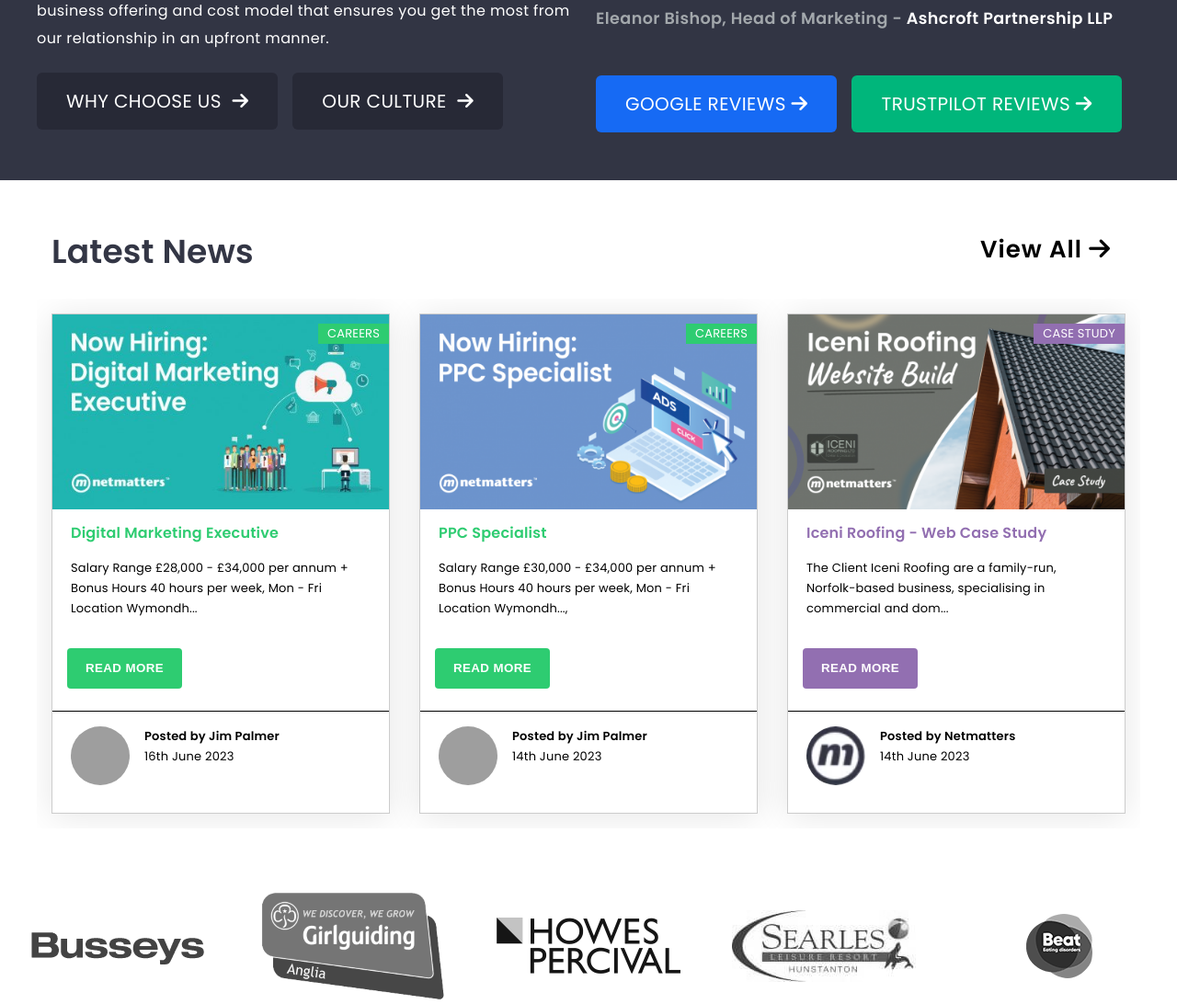
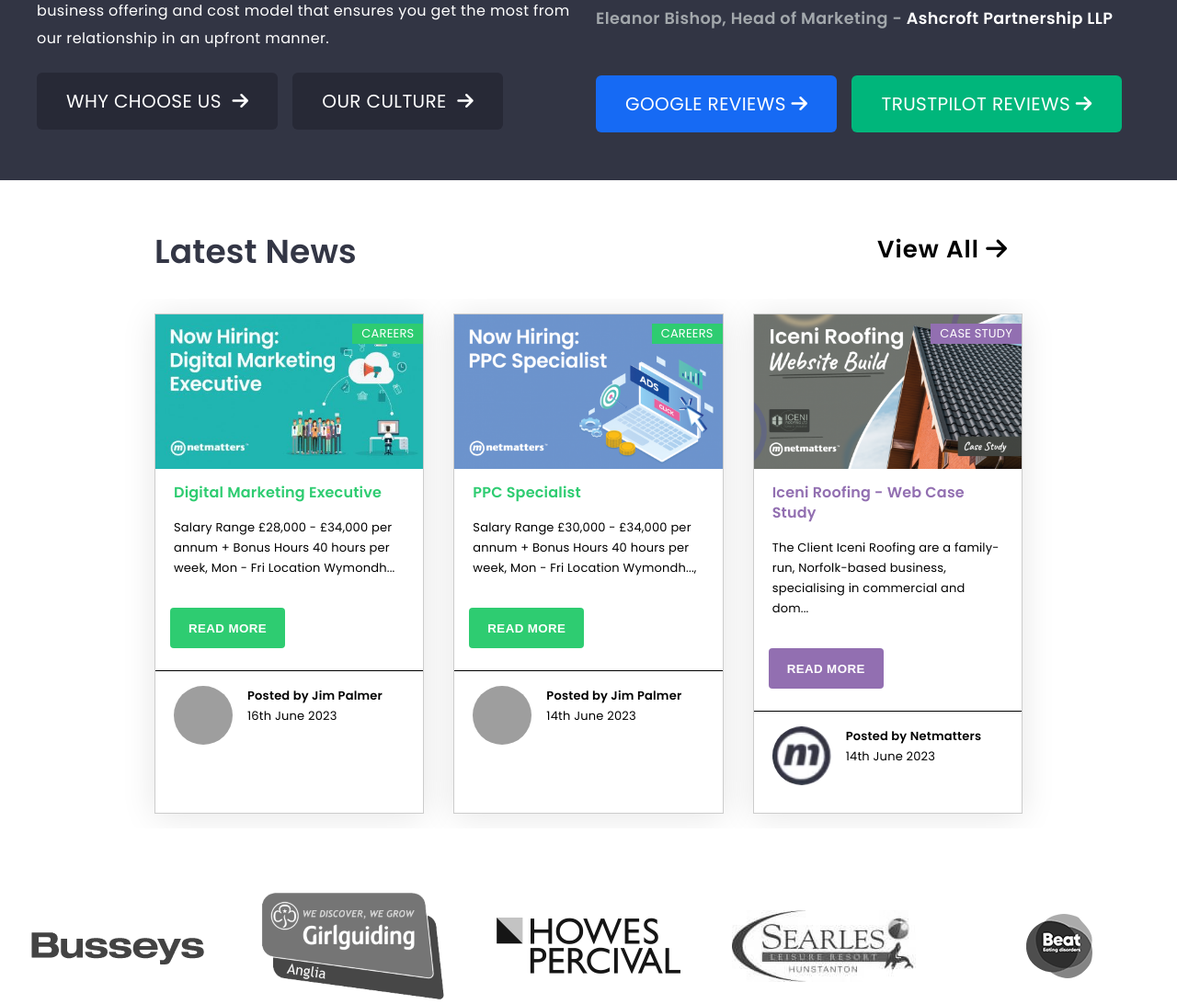
Before and after one commit to marianneporter/netmattershomepage, a PHP site: page / in a window 1280 px wide. Shown: the part 2223-3315 px from the top of the page at 92% size. Run offline with PHP 8.4, Linux system fonts and the light colour scheme; grey boxes are pictures that could not be loaded.

Commit message:
wip change to number of columns for latest cards large screens

```diff
--- a/css/index.css
+++ b/css/index.css
@@ -1195,6 +1195,16 @@ nav {
   justify-content: space-between;
   margin: 2.5rem 1rem 1.5rem;
 }
+@media (min-width: 768px) {
+  .latest-news-heading {
+    margin: 2.5rem 4rem 1.5rem;
+  }
+}
+@media (min-width: 992px) {
+  .latest-news-heading {
+    margin: 2.5rem 8rem 1.5rem;
+  }
+}
 .latest-news-heading h2 {
   font-size: 2.25rem;
   margin-top: 0.65rem;
@@ -1228,6 +1238,12 @@ nav {
     grid-template-rows: 34rem;
     max-height: 36rem;
     overflow: hidden;
+    padding: 1rem 4rem;
+  }
+}
+@media (min-width: 992px) {
+  .latest-cards {
+    padding: 1rem 8rem;
   }
 }
 
@@ -1251,7 +1267,7 @@ nav {
     grid-column: span 3;
   }
 }
-@media (min-width: 992px) {
+@media (min-width: 1200px) {
   .latest-card {
     grid-column: span 2;
   }
--- a/scss/layout/_latest-news.scss
+++ b/scss/layout/_latest-news.scss
@@ -19,6 +19,14 @@ $med-card-area-height: 36rem;
     justify-content: space-between;
     margin: 2.5rem 1rem 1.5rem;
 
+    @include md {
+        margin: 2.5rem 4rem 1.5rem;
+    }
+
+    @include lg {
+        margin: 2.5rem 8rem 1.5rem;
+
+    }
     h2 {
         font-size: 2.25rem;
         margin-top: 0.65rem;
@@ -54,6 +62,11 @@ $med-card-area-height: 36rem;
         grid-template-rows: $med-card-height;
         max-height: $med-card-area-height;
         overflow: hidden;
+        padding: 1rem 4rem;
+    }
+
+    @include lg {
+        padding: 1rem 8rem;
     }
 }
 
@@ -79,8 +92,7 @@ $med-card-area-height: 36rem;
         grid-column: span 3;
     }
 
-
-    @include lg {
+    @include xl {
         grid-column: span 2;
     }
 
```
Also changed, not shown: 1 other file.
